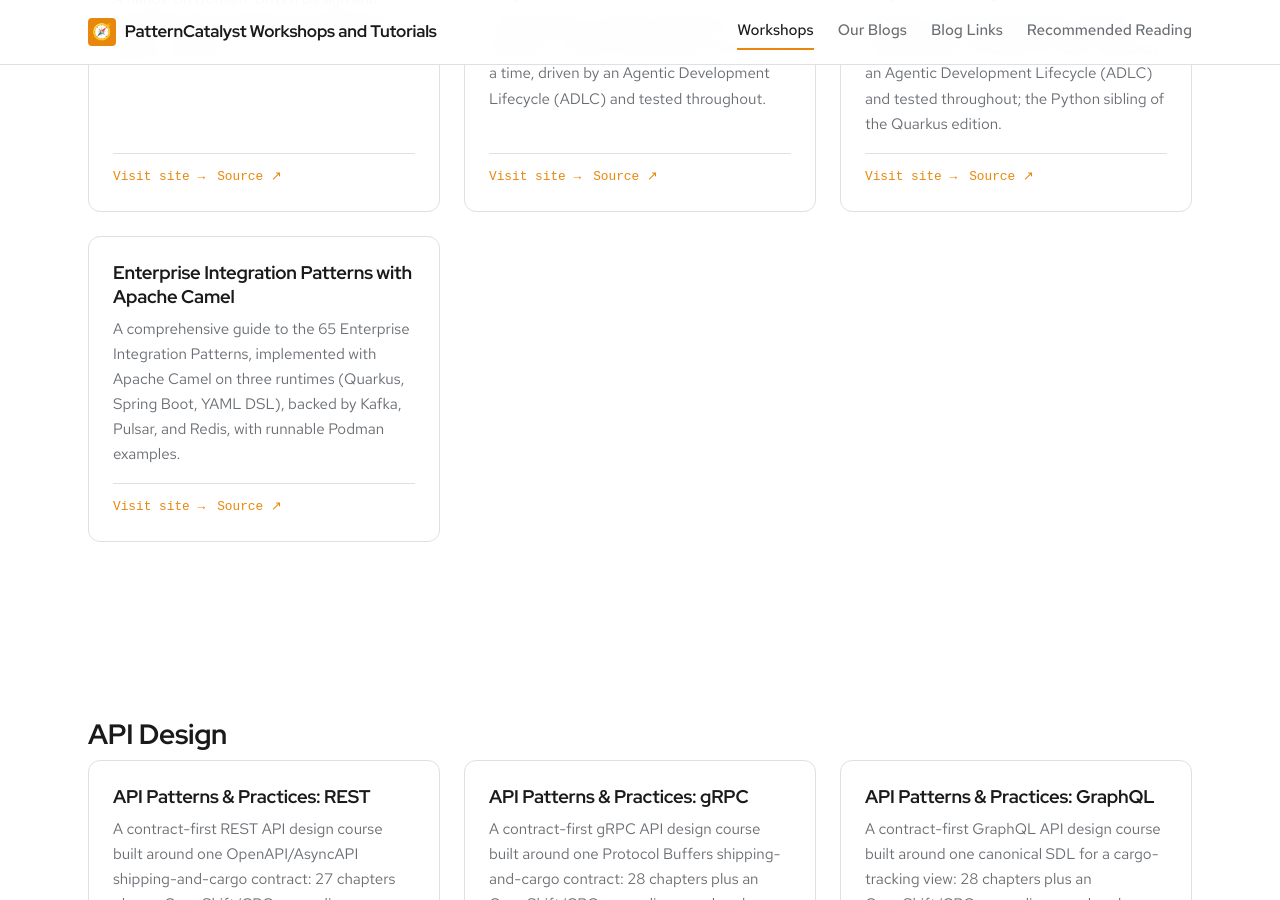
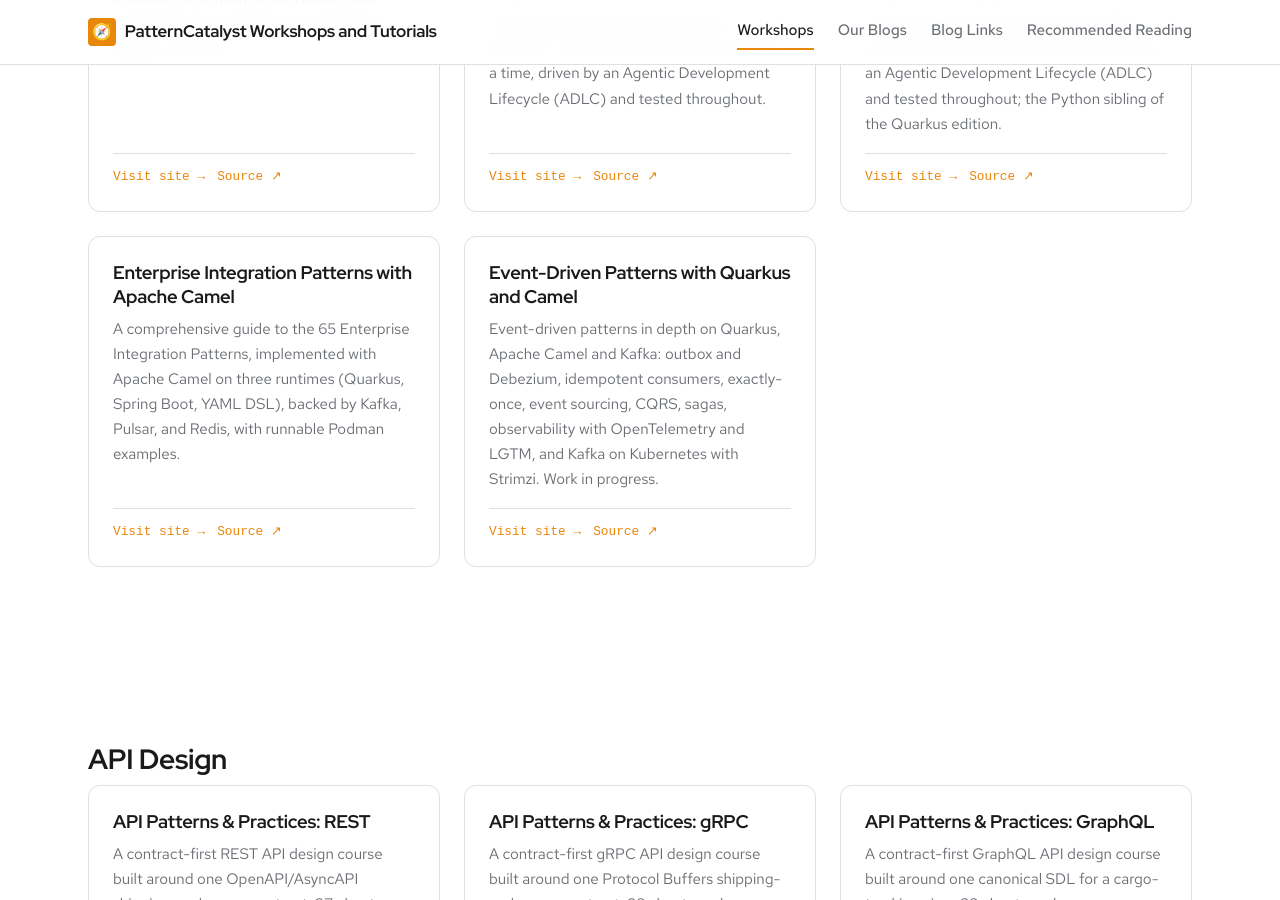
Before and after one commit to patterncatalyst/patterncatalyst-workshops-tutorials-list, a Jekyll site: the page built from index.html, in a window 1280 px wide and 900 px high, scrolled down 2070 px. Built offline with Jekyll 4.4.1, drawn with Linux system fonts in a browser that asks for light colours; some web fonts are replaced.

Commit message:
feat(sites): add Event-Driven Patterns with Quarkus and Camel; Lawrence book (#64)

```diff
--- a/_data/books.yml
+++ b/_data/books.yml
@@ -502,6 +502,7 @@
   referenced_by:
     - "cloud-native-design-patterns"
     - "api-patterns-and-practices-websockets"
+    - "event-driven-patterns-with-quarkus-and-camel"
 
 - title: "Cloud Native Patterns"
   authors: "Cornelia Davis"
@@ -596,6 +597,7 @@
     - "modernizing-enterprise-applications-python"
     - "enterprise-integration-patterns-with-camel"
     - "api-patterns-and-practices-websockets"
+    - "event-driven-patterns-with-quarkus-and-camel"
 
 - title: "Microservices Patterns"
   authors: "Chris Richardson"
@@ -1120,3 +1122,13 @@
   review_note: "Hand-added 2026-11-04 for design-patterns-with-python (its /bibliography/ page): second edition, February 2022, per the publisher page."
   referenced_by:
     - "design-patterns-with-python"
+
+- title: "Message- and Event-Driven Systems with CQRS and Event Sourcing: Web and Cloud Architecture"
+  authors: "Alex Lawrence"
+  publisher: "Addison-Wesley"
+  year: 2026
+  isbn: "9780137998616"
+  url: "https://www.informit.com/store/message-and-event-driven-systems-with-cqrs-and-event-9780137998616"
+  review_note: "Hand-added for event-driven-patterns-with-quarkus-and-camel (its Bibliography page); Vernon Signature Series; print ISBN and table of contents confirmed on the InformIT product page 2026-11-10."
+  referenced_by:
+    - "event-driven-patterns-with-quarkus-and-camel"
--- a/_data/sites.yml
+++ b/_data/sites.yml
@@ -98,6 +98,13 @@
     synopsis: "A comprehensive guide to the 65 Enterprise Integration Patterns, implemented with Apache Camel on three runtimes (Quarkus, Spring Boot, YAML DSL), backed by Kafka, Pulsar, and Redis, with runnable Podman examples."
     site_url: "https://patterncatalyst.github.io/enterprise-integration-patterns-with-camel/"
     repo_url: "https://github.com/patterncatalyst/enterprise-integration-patterns-with-camel"
+
+  - slug: "event-driven-patterns-with-quarkus-and-camel"
+    title: "Event-Driven Patterns with Quarkus and Camel"
+    group: "DDD & Integration"
+    synopsis: "Event-driven patterns in depth on Quarkus, Apache Camel and Kafka: outbox and Debezium, idempotent consumers, exactly-once, event sourcing, CQRS, sagas, observability with OpenTelemetry and LGTM, and Kafka on Kubernetes with Strimzi. Work in progress."
+    site_url: "https://patterncatalyst.github.io/event-driven-patterns-with-quarkus-and-camel/"
+    repo_url: "https://github.com/patterncatalyst/event-driven-patterns-with-quarkus-and-camel"
 
   - slug: "quarkus-optimization"
     title: "Taming the JVM · Quarkus"
--- a/scripts/gen-books.py
+++ b/scripts/gen-books.py
@@ -67,6 +67,7 @@
     "design-patterns-with-java",
     "design-patterns-with-python",
     "low-latency-engineering",
+    "event-driven-patterns-with-quarkus-and-camel",
 ]
 
 # Directory fragments that disqualify a path from being scanned, even
```
